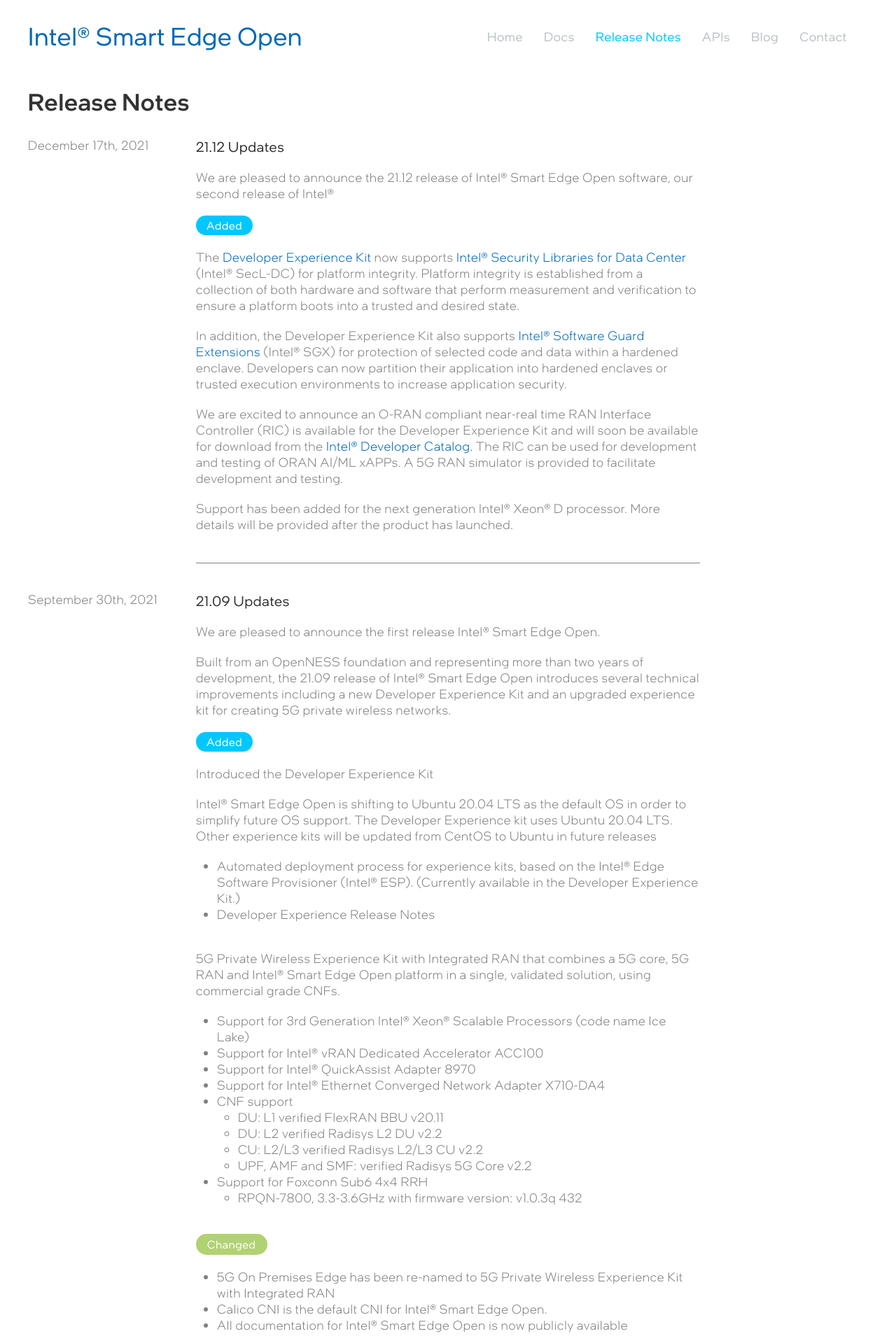
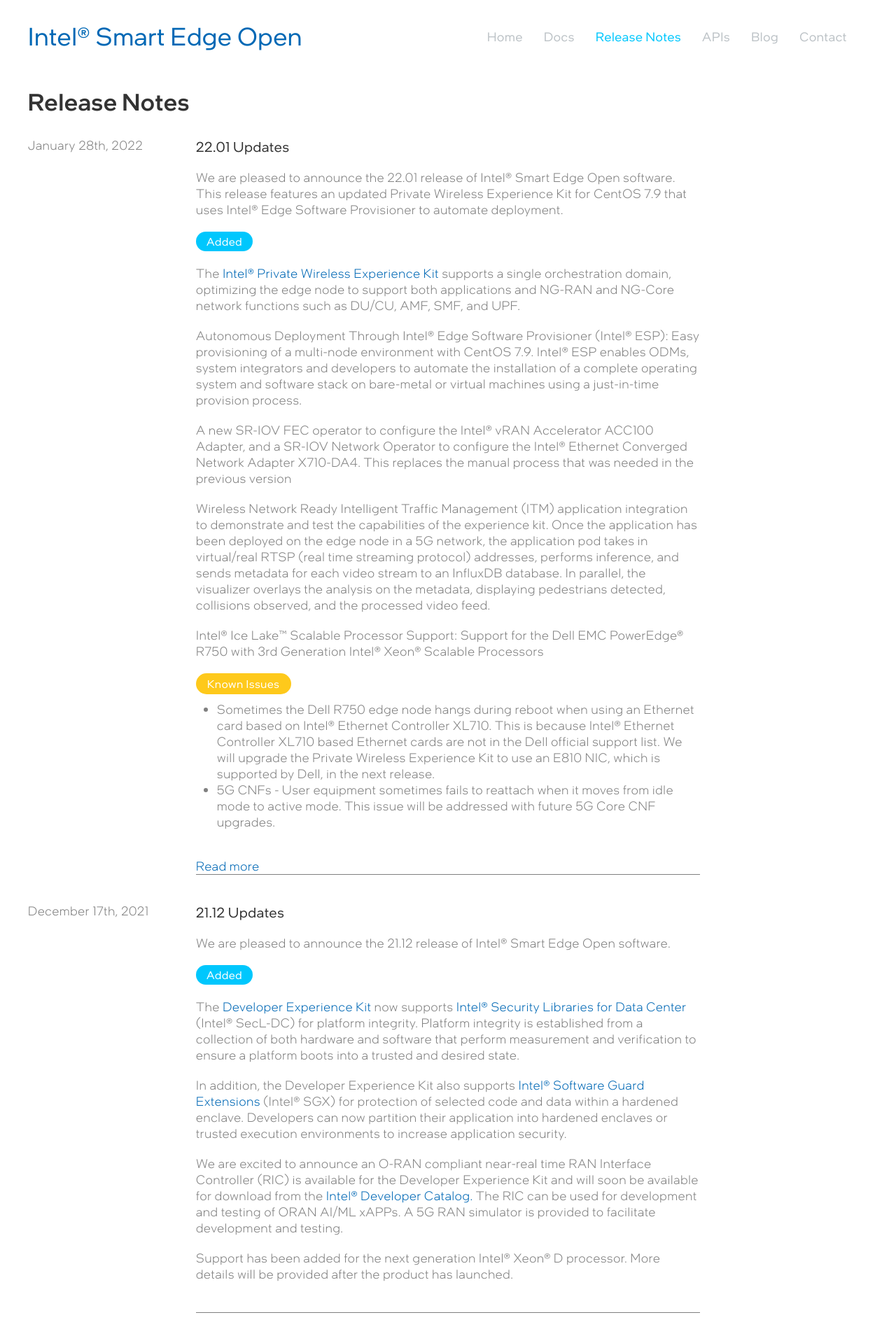
Before and after one commit to intelsmartedgeons/intelsmartedgeons.github.io, a Jekyll site: the page built from release-notes.md, in a window 1280 px wide. Shown: the top 1919 px of the page at 70% size. Built offline with Jekyll 4.4.1, drawn with Linux system fonts in a browser that asks for light colours; some web fonts are replaced.

Commit message:
release note

```diff
--- a/release-notes.md
+++ b/release-notes.md
@@ -7,12 +7,39 @@
 <h1 class="uk-text-left">Release Notes</h1>
 
 <div class="noteLeft">
+    <p>January 28th, 2022</p>
+</div>
+
+<div class="noteRight">
+    <h3>22.01 Updates</h3>
+    <p>We are pleased to announce the 22.01 release of Intel&reg; Smart Edge Open software. This release features an updated Private Wireless Experience Kit for CentOS 7.9 that uses Intel&reg; Edge Software Provisioner to automate deployment.</p>
+    <a class="uk-button uk-button-info uk-button-small uk-margin-small-bottom">Added</a>
+    <p>The <a href="/docs/experience-kits/private-wireless-experience-kit/" title="Intel&reg; Private Wireless Experience Kit">Intel&reg; Private Wireless Experience Kit</a> supports a single orchestration domain, optimizing the edge node to support both applications and NG-RAN and NG-Core network functions such as DU/CU, AMF, SMF, and UPF.</p>
+    <p>Autonomous Deployment Through Intel&reg; Edge Software Provisioner (Intel&reg; ESP): Easy provisioning of a multi-node environment with CentOS 7.9. Intel&reg; ESP enables ODMs, system integrators and developers to automate the installation of a complete operating system and software stack on bare-metal or virtual machines using a just-in-time provision process.</p>
+    <p>A new SR-IOV FEC operator to configure the Intel&reg; vRAN Accelerator ACC100 Adapter, and a SR-IOV Network Operator to configure the Intel&reg; Ethernet Converged Network Adapter X710-DA4. This replaces the manual process that was needed in the previous version</p>
+    <p>Wireless Network Ready Intelligent Traffic Management (ITM) application integration to demonstrate and test the capabilities of the experience kit. Once the application has been deployed on the edge node in a 5G network, the application pod takes in virtual/real RTSP (real time streaming protocol) addresses, performs inference, and sends metadata for each video stream to an InfluxDB database. In parallel, the visualizer overlays the analysis on the metadata, displaying pedestrians detected, collisions observed, and the processed video feed.</p>
+    <p>Intel&reg; Ice Lake™ Scalable Processor Support: Support for the Dell EMC PowerEdge&reg; R750 with 3rd Generation Intel&reg; Xeon&reg; Scalable Processors</p>
+    <a class="uk-button uk-button-warning uk-button-small uk-margin-small-bottom">Known Issues</a>
+    <ul>
+        <li>Sometimes the Dell R750 edge node hangs during reboot when using an Ethernet card based on Intel&reg; Ethernet Controller XL710. This is because Intel&reg; Ethernet Controller XL710 based Ethernet cards are not in the Dell official support list. We will upgrade the Private Wireless Experience Kit to use an E810 NIC, which is supported by Dell, in the next release.</li>
+        <li>5G CNFs - User equipment sometimes fails to reattach when it moves from idle mode to active mode. This issue will be addressed with future 5G Core CNF upgrades.</li>
+    </ul>
+    <a href="https://github.com/smart-edge-open/docs/blob/main/release-notes/release-notes-se-open-PWEK-22-01.md" rel="nofollow" target="_blank" title="Read more">Read more</a>
+    <br>
+    <style>
+        .uk-button.uk-button-info.uk-button-small.uk-margin-small-bottom{
+            margin-bottom: 20px !important;
+            }
+    </style>
+</div>
+
+<div class="noteLeft">
     <p>December 17th, 2021</p>
 </div>
 
 <div class="noteRight">
     <h3>21.12 Updates</h3>
-    <p>We are pleased to announce the 21.12 release of Intel&reg; Smart Edge Open software, our second release of Intel&reg;</p>
+    <p>We are pleased to announce the 21.12 release of Intel&reg; Smart Edge Open software.</p>
     <a class="uk-button uk-button-info uk-button-small uk-margin-small-bottom">Added</a>
     <p>The <a href="/docs/experience-kits/developer-experience-kit">Developer Experience Kit</a> now supports <a href="https://www.intel.com/content/www/us/en/architecture-and-technology/security-libraries-for-data-center-article.html" target="_blank" >Intel&reg; Security Libraries for Data Center</a> (Intel&reg; SecL-DC) for platform integrity.  Platform integrity is established from a collection of both hardware and software that perform measurement and verification to ensure a platform boots into a trusted and desired state.</p>
     <p>In addition, the Developer Experience Kit also supports <a target="_blank" href="https://www.intel.com/content/www/us/en/developer/tools/software-guard-extensions/overview.html"> Intel&reg; Software Guard Extensions</a> (Intel&reg;  SGX) for protection of selected code and data within a hardened enclave. Developers can now partition their application into hardened enclaves or trusted execution environments to increase application security.</p>
@@ -35,9 +62,9 @@
     <p>Built from an OpenNESS foundation and representing more than two years of development, the 21.09 release of Intel&reg; Smart Edge Open introduces several technical improvements including a new Developer Experience Kit and an upgraded experience kit for creating 5G private wireless networks.</p>
     <a class="uk-button uk-button-info uk-button-small uk-margin-small-bottom">Added</a>
     <p>Introduced the Developer Experience Kit</p>
-    <p>Intel® Smart Edge Open is shifting to Ubuntu 20.04 LTS as the default OS in order to simplify future OS support. The Developer Experience kit uses Ubuntu 20.04 LTS. Other experience kits will be updated from CentOS to Ubuntu in future releases</p>
+    <p>Intel&reg; Smart Edge Open is shifting to Ubuntu 20.04 LTS as the default OS in order to simplify future OS support. The Developer Experience kit uses Ubuntu 20.04 LTS. Other experience kits will be updated from CentOS to Ubuntu in future releases</p>
     <ul class="uk-margin-small-top">
-        <li>Automated deployment process for experience kits, based on the Intel® Edge Software Provisioner (Intel® ESP). (Currently available in the Developer Experience Kit.)</li>
+        <li>Automated deployment process for experience kits, based on the Intel&reg; Edge Software Provisioner (Intel® ESP). (Currently available in the Developer Experience Kit.)</li>
         <li>Developer Experience Release Notes</li>
     </ul>
     <p>5G Private Wireless Experience Kit with Integrated RAN that combines a 5G core, 5G RAN and Intel® Smart Edge Open platform in a single, validated solution, using commercial grade CNFs.</p>
```
